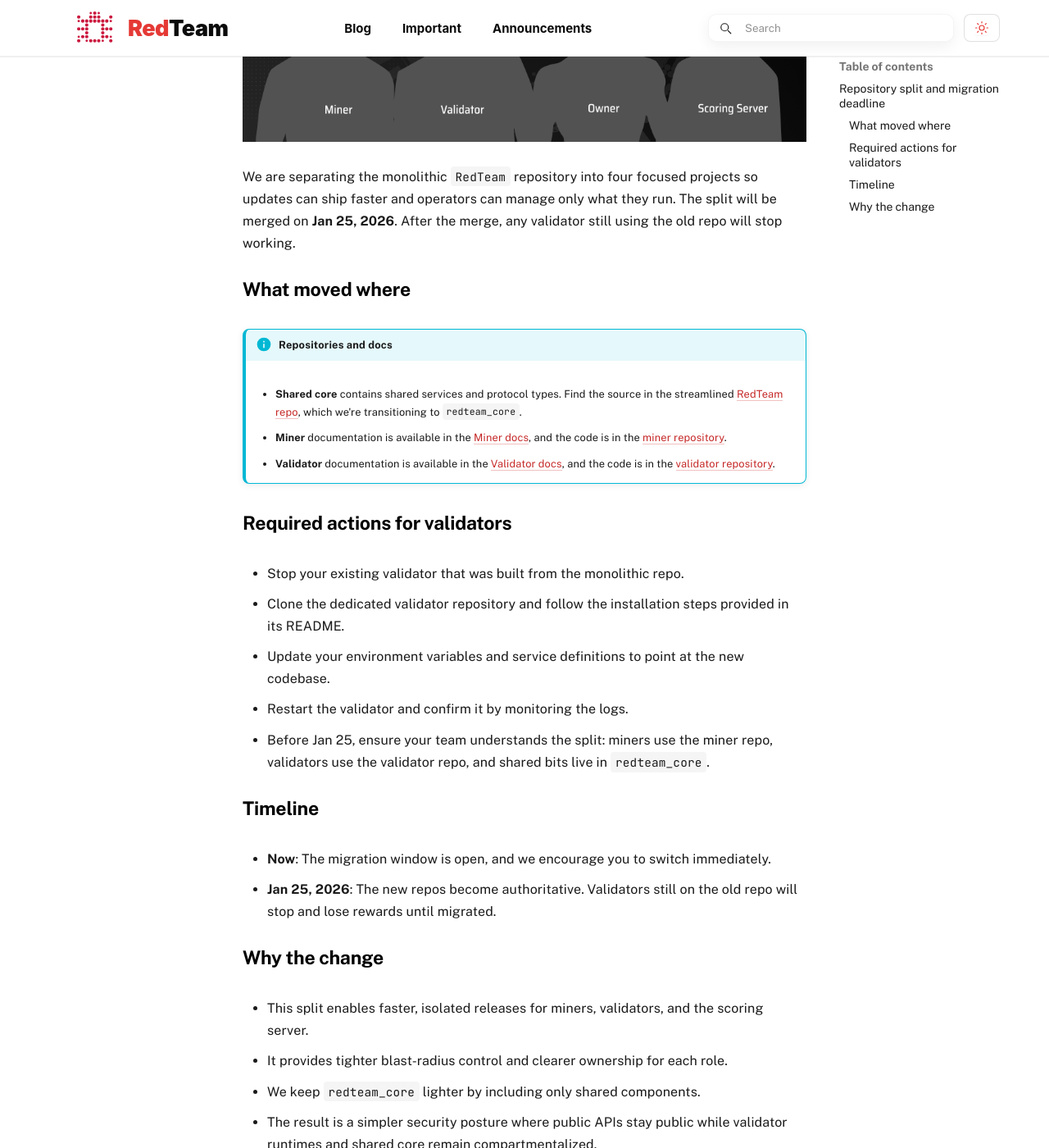
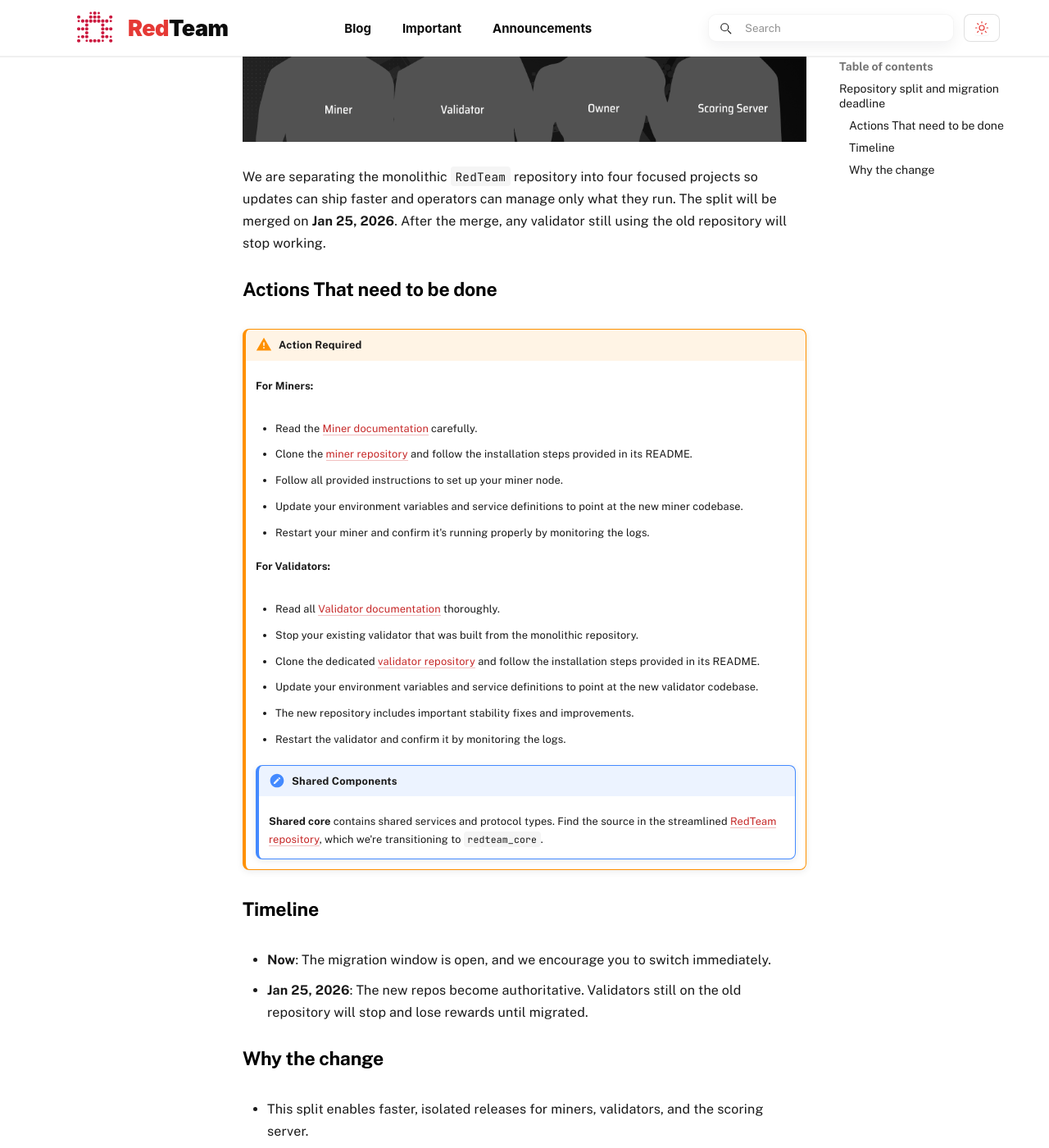
Before and after one commit to RedTeamSubnet/blog.theredteam.io, an MkDocs documentation site: the page built from docs/announcements/posts/an.new_structure.md, in a window 1280 px wide and 1400 px high, scrolled down 550 px. Shown: the whole window at 82% size. Built offline with MkDocs 1.6.1 and Material for MkDocs 9.7.7, drawn with Linux system fonts in a browser that asks for light colours; a script that is not in the unit is left out; some of the changed text lies outside the part shown.

Commit message:
chore: add more information for miners and validator

```diff
--- a/docs/announcements/posts/an.new_structure.md
+++ b/docs/announcements/posts/an.new_structure.md
@@ -18,27 +18,35 @@
 
 ![Announcement Banner](../../assets/images/annoucements/an.new_structure.png)
 
-We are separating the monolithic `RedTeam` repository into four focused projects so updates can ship faster and operators can manage only what they run. The split will be merged on **Jan 25, 2026**. After the merge, any validator still using the old repo will stop working.
+We are separating the monolithic `RedTeam` repository into four focused projects so updates can ship faster and operators can manage only what they run. The split will be merged on **Jan 25, 2026**. After the merge, any validator still using the old repository will stop working.
 
-### What moved where
+### Actions That need to be done
 
-!!! info "Repositories and docs"
-    - **Shared core** contains shared services and protocol types. Find the source in the streamlined [RedTeam repo](https://github.com/RedTeamSubnet/RedTeam), which we're transitioning to `redteam_core`.
-    - **Miner** documentation is available in the [Miner docs](https://docs.theredteam.io/latest/miner/), and the code is in the [miner repository](https://github.com/RedTeamSubnet/miner).
-    - **Validator** documentation is available in the [Validator docs](https://docs.theredteam.io/latest/validator/), and the code is in the [validator repository](https://github.com/RedTeamSubnet/validator).
+!!! warning "Action Required"
+    **For Miners:**
 
-### Required actions for validators
+    - Read the [Miner documentation](https://docs.theredteam.io/latest/miner/) carefully.
+    - Clone the [miner repository](https://github.com/RedTeamSubnet/miner) and follow the installation steps provided in its README.
+    - Follow all provided instructions to set up your miner node.
+    - Update your environment variables and service definitions to point at the new miner codebase.
+    - Restart your miner and confirm it's running properly by monitoring the logs.
 
-- Stop your existing validator that was built from the monolithic repo.
-- Clone the dedicated validator repository and follow the installation steps provided in its README.
-- Update your environment variables and service definitions to point at the new codebase.
-- Restart the validator and confirm it by monitoring the logs.
-- Before Jan 25, ensure your team understands the split: miners use the miner repo, validators use the validator repo, and shared bits live in `redteam_core`.
+    **For Validators:**
+
+    - Read all [Validator documentation](https://docs.theredteam.io/latest/validator/) thoroughly.
+    - Stop your existing validator that was built from the monolithic repository.
+    - Clone the dedicated [validator repository](https://github.com/RedTeamSubnet/validator) and follow the installation steps provided in its README.
+    - Update your environment variables and service definitions to point at the new validator codebase.
+    - The new repository includes important stability fixes and improvements.
+    - Restart the validator and confirm it by monitoring the logs.
+
+    !!! note "Shared Components"
+        **Shared core** contains shared services and protocol types. Find the source in the streamlined [RedTeam repository](https://github.com/RedTeamSubnet/RedTeam), which we're transitioning to `redteam_core`.
 
 ### Timeline
 
 - **Now**: The migration window is open, and we encourage you to switch immediately.
-- **Jan 25, 2026**: The new repos become authoritative. Validators still on the old repo will stop and lose rewards until migrated.
+- **Jan 25, 2026**: The new repos become authoritative. Validators still on the old repository will stop and lose rewards until migrated.
 
 ### Why the change
 
@@ -48,4 +56,4 @@
 - The result is a simpler security posture where public APIs stay public while validator runtimes and shared core remain compartmentalized.
 - It makes onboarding easier since miners and validators only pull what they need, reducing update friction and dependency drift.
 
-If you hit issues while migrating, open a GitHub issue in the relevant repo or reach out in our public [Discord channel on the Bittensor server](https://discord.com/channels/799672011265015819/1319313447435108413).
+If you hit issues while migrating, open a GitHub issue in the relevant repository or reach out in our public [Discord channel on the Bittensor server](https://discord.com/channels/799672011265015819/1319313447435108413).
```
